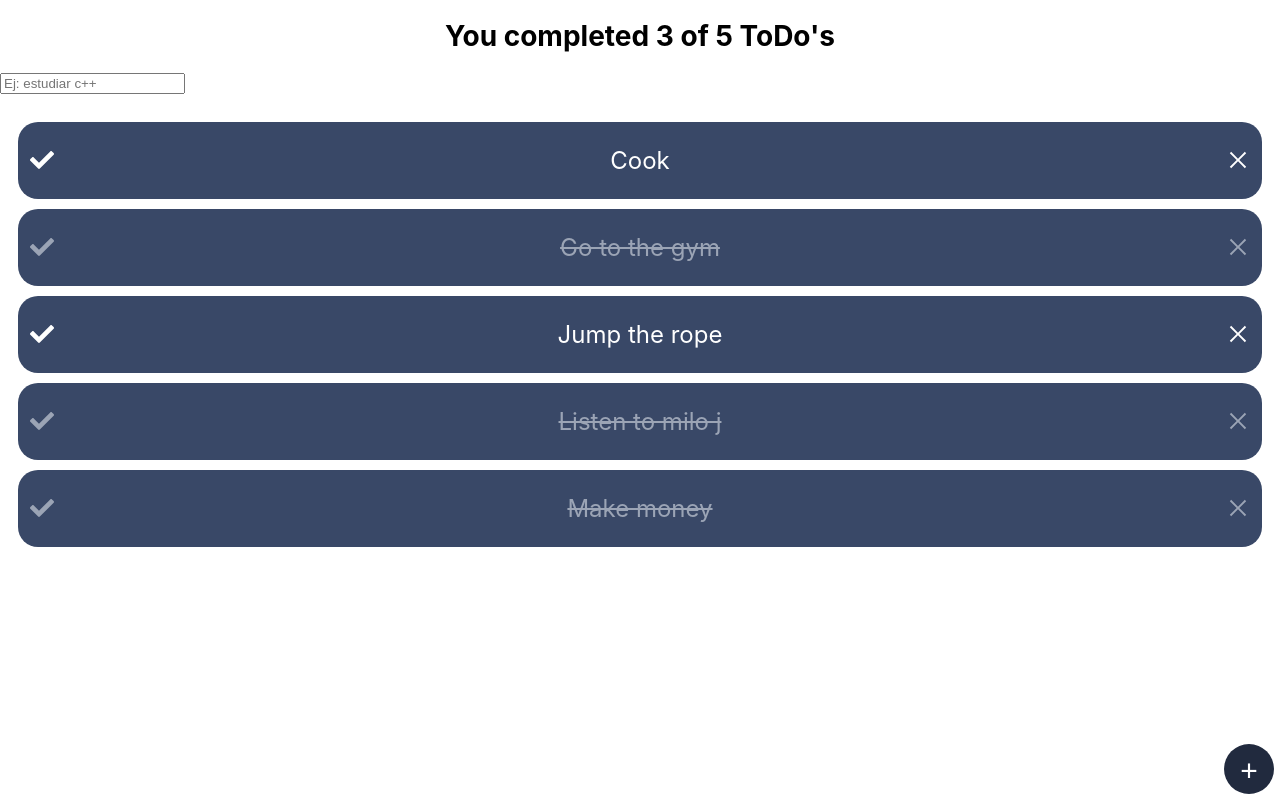
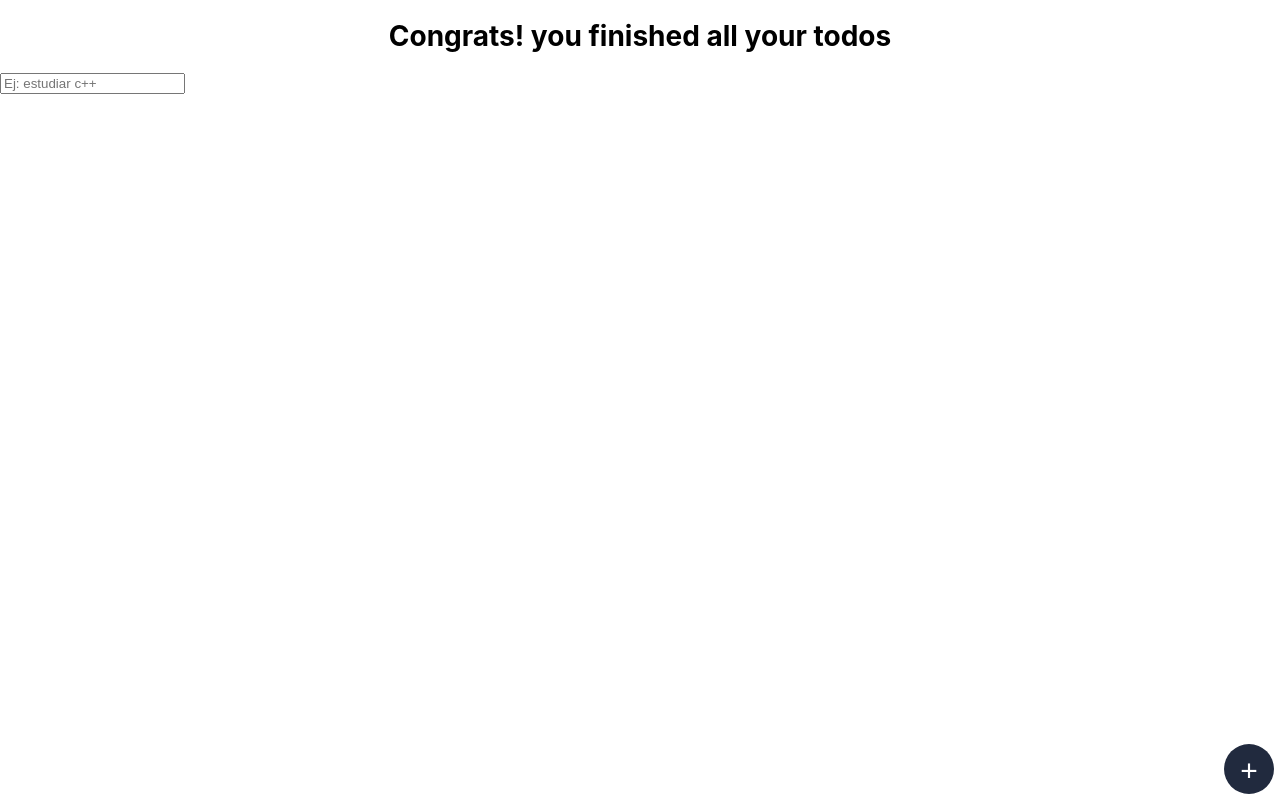
Before and after one commit to ariannagutirrzz/To-do-list, a React (Create React App) app: page / in a window 1280 px wide. Built offline with nearby package versions, Linux system fonts and the light colour scheme.

Commit message:
created: localStorage

```diff
--- a/src/App.js
+++ b/src/App.js
@@ -6,25 +6,36 @@
 // import Modal from 'react-modal';
 import React from "react";
 
-const defaultTodos = [
-  { text: "Cook", completed: false },
-  { text: "Go to the gym", completed: true },
-  { text: "Jump the rope", completed: false },
-  { text: "Listen to milo j", completed: true },
-  { text: "Make money", completed: true },
-];
+// const defaultTodos = [
+//   { text: "Cook", completed: false },
+//   { text: "Go to the gym", completed: true },
+//   { text: "Jump the rope", completed: false },
+//   { text: "Listen to milo j", completed: true },
+//   { text: "Make money", completed: true },
+// ];
+
+// localStorage.setItem('TODOS_V1', JSON.stringify(defaultTodos))
+// localStorage.removeItem('TODOS_V1');
 
 function App() {
 
+  const localStorageTodos = localStorage.getItem('TODOS_V1')
+
+  let parsedTodos;
+
+  if (!localStorageTodos) {
+    localStorage.setItem('TODOS_V1', JSON.stringify([]));
+    parsedTodos = [];
+  } else {
+    parsedTodos = JSON.parse(localStorageTodos);
+  }
   // USE STATES (HOOKS)
+  const [todos, setTodos] = React.useState(parsedTodos);
 
-  const [todos, setTodos] = React.useState(defaultTodos);
+  // USE STATE FOR INPUT
+  const [searchValue, setValueSearch] = React.useState("");
   const completedTodos = todos.filter((todo) => !!todo.completed).length;
   const totalTodos = todos.length;
-  // USE STATE FOR INPUT
-
-  const [searchValue, setValueSearch] = React.useState("");
-
 
   const searchingTodos = todos.filter((todo) => {
     const todoText = removeAccents(todo.text.toLowerCase())
@@ -36,17 +47,22 @@
     return text.normalize("NFD").replace(/[\u0300-\u036f]/g, "");
   }
 
+  const saveTodos = (newTodos) => {
+    localStorage.setItem("TODOS_V1", JSON.stringify(newTodos))
+    setTodos(newTodos);
+  }
+
   const completeTodo = (text) => {
     const newTodos = [...todos]
     const todoIndex = newTodos.findIndex(
-      (todo) => todo.text == text
+      (todo) => todo.text === text
     );
+    newTodos[todoIndex].completed = true;
+    saveTodos(newTodos);
 
-    console.log(todoIndex)
     let completed = newTodos[todoIndex].completed;
     newTodos[todoIndex].completed = !completed;
-    setTodos(newTodos);
-    console.log(newTodos)
+    saveTodos(newTodos);
   }
 
   const deleteTodo = (text) => {
@@ -55,7 +71,7 @@
       (todo) => todo.text == text
     );
     newTodos.splice(todoIndex,1)
-    setTodos(newTodos)
+    saveTodos(newTodos)
   }
 
   return (
@@ -78,6 +94,6 @@
       <CreateButton />
     </>
   );
-}
+        }
 
 export default App;
```
